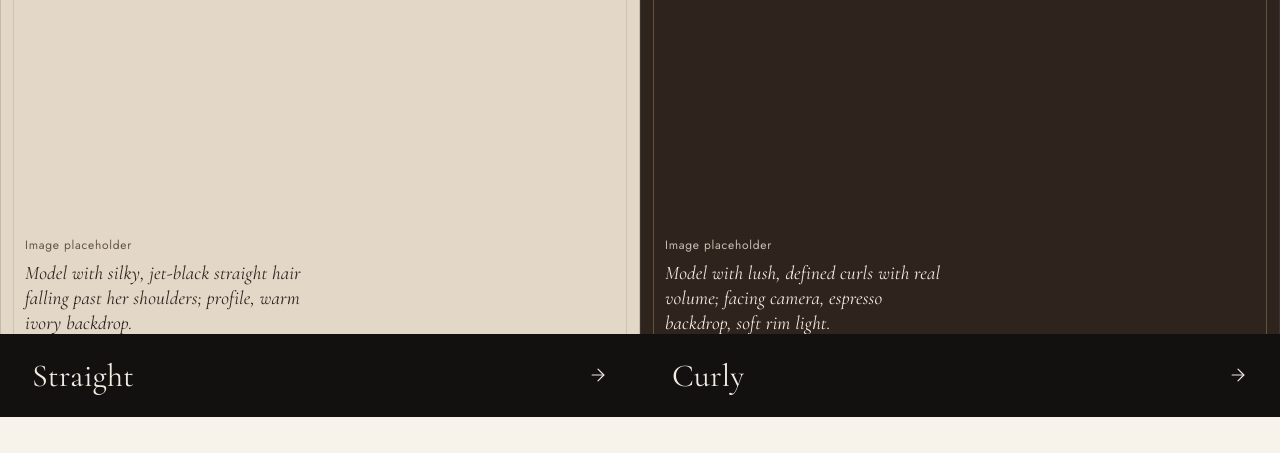
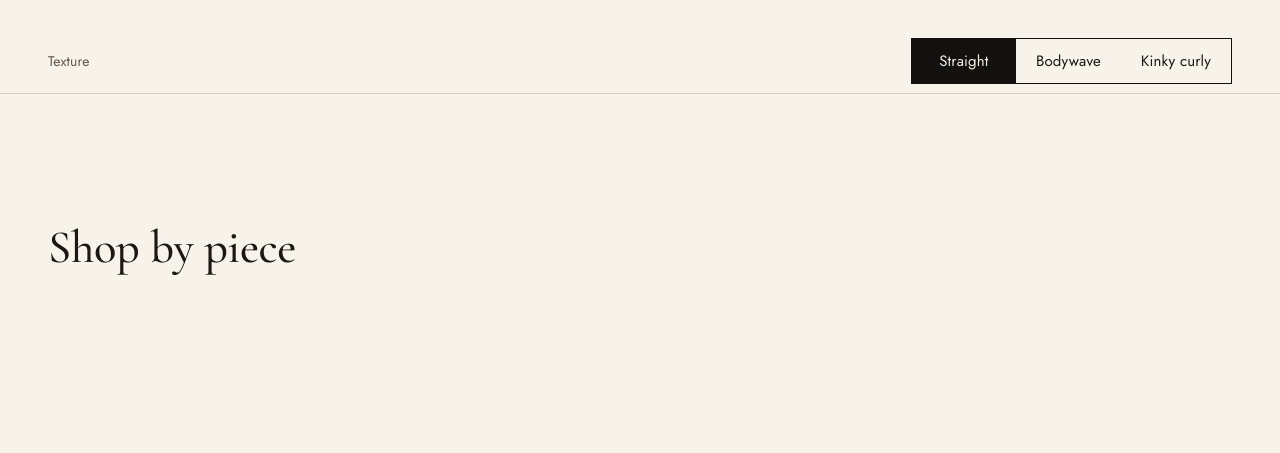
Before and after one commit to codingbarbie222/monsuki, a plain HTML site: page shop.html in a window 1280 px wide. Shown: the part 499-952 px from the top of the page. Drawn offline with nearby package versions, Linux system fonts and the light colour scheme.

Commit message:
Update texture options and remove hero-split section
Removed hero-split section and added new texture options.

```diff
--- a/shop.html
+++ b/shop.html
@@ -17,24 +17,6 @@
   <div data-section="intent-note"></div>
 
   <main id="main">
-    <!-- Section: hero-split (SHOPIFY: sections/hero-split.liquid, 2 blocks) -->
-    <section class="hero-split" aria-label="Choose a texture">
-      <a class="hero-split__half" href="?texture=straight#collection" data-texture-link="straight">
-        <span class="ph" role="img" aria-label="Model with silky jet-black straight hair">
-          <span class="ph__tag">Image placeholder</span>
-          <span class="ph__shot">Model with silky, jet-black straight hair falling past her shoulders; profile, warm ivory backdrop.</span>
-        </span>
-        <span class="hero-split__label"><span>Straight</span><svg class="icon" aria-hidden="true"><use href="assets/icons.svg#arrow-right"></use></svg></span>
-      </a>
-      <a class="hero-split__half" href="?texture=curly#collection" data-texture-link="curly">
-        <span class="ph ph--dark" role="img" aria-label="Model with lush defined curls">
-          <span class="ph__tag">Image placeholder</span>
-          <span class="ph__shot">Model with lush, defined curls with real volume; facing camera, espresso backdrop, soft rim light.</span>
-        </span>
-        <span class="hero-split__label"><span>Curly</span><svg class="icon" aria-hidden="true"><use href="assets/icons.svg#arrow-right"></use></svg></span>
-      </a>
-    </section>
-
     <div class="container hero-intro" data-reveal>
       <p class="eyebrow">The collection</p>
       <h1>Hair that moves like it’s yours</h1>
@@ -47,7 +29,8 @@
         <span class="small muted" id="texture-label">Texture</span>
         <div class="segmented" role="radiogroup" aria-labelledby="texture-label">
           <label><input type="radio" name="texture" value="straight" checked><span>Straight</span></label>
-          <label><input type="radio" name="texture" value="curly"><span>Curly</span></label>
+          <label><input type="radio" name="texture" value="bodywave"><span>Bodywave</span></label>
+          <label><input type="radio" name="texture" value="kinky curly"><span>Kinky curly</span></label>
         </div>
       </div>
     </div>
```
